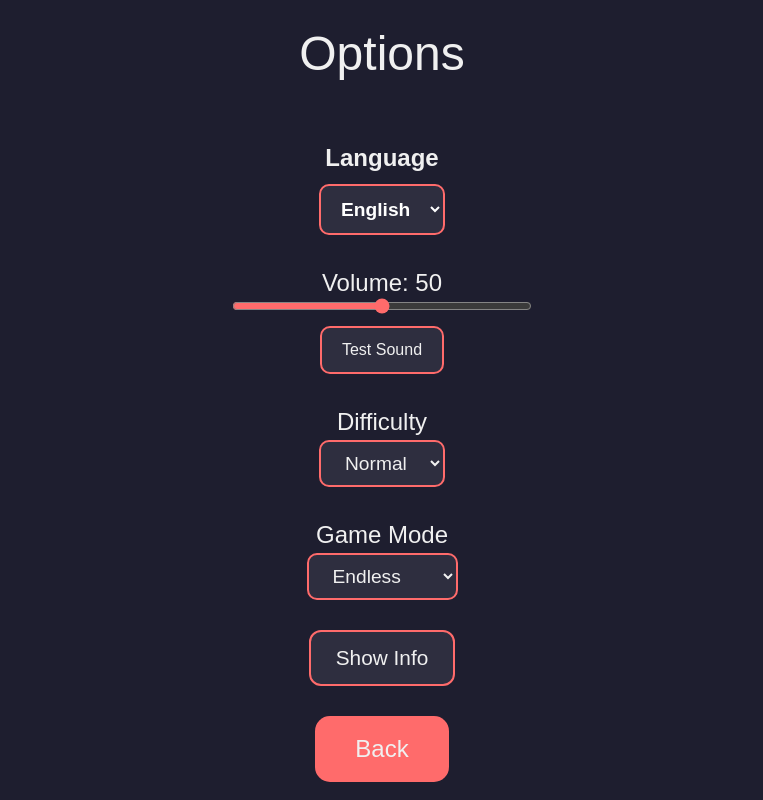
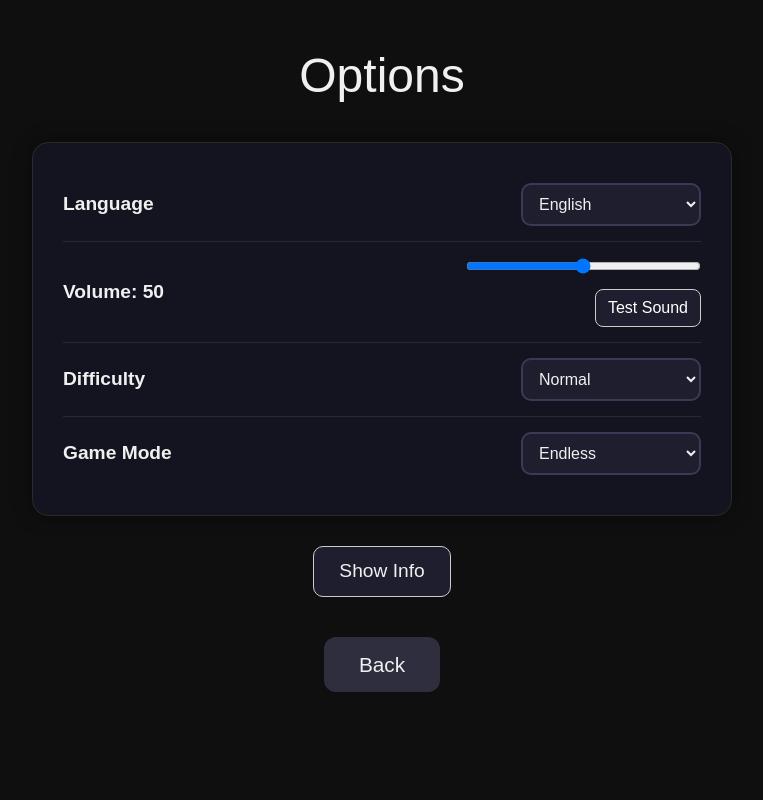
Before and after one commit to emppux5/opposites-peli, a Next.js app in the folder opposites-peli/: page /options in a window 1280 px wide. Shown: the whole page, without its empty margins (258-1021 px from the left). Built offline with nearby package versions, Linux system fonts and the light colour scheme.

Commit message:
update
väri muutettu

```diff
--- a/opposites-peli/app/options/page.tsx
+++ b/opposites-peli/app/options/page.tsx
@@ -4,12 +4,10 @@ import Link from "next/link";
 
 type Language = "fi" | "en";
 
-// 🍪 SET COOKIE
 function setCookie(name: string, value: string) {
   document.cookie = `${name}=${value}; path=/; max-age=31536000`;
 }
 
-// 🍪 GET COOKIE
 function getCookie(name: string) {
   const cookies = document.cookie.split("; ");
   for (let c of cookies) {
@@ -34,7 +32,6 @@ export default function Options() {
     dingRef.current = new Audio("/sounds/bell.ogg");
   }, []);
 
-  // 🔊 TEST SOUND FUNCTION
   const playTestSound = () => {
     if (dingRef.current && volume !== null) {
       dingRef.current.volume = volume / 100;
@@ -43,7 +40,6 @@ export default function Options() {
     }
   };
 
-  // 🔹 Ladataan asetukset
   useEffect(() => {
     const storedVolume = localStorage.getItem("volume");
     const storedDifficulty = localStorage.getItem("difficulty");
@@ -61,21 +57,18 @@ export default function Options() {
     }
   }, []);
 
-  // 🔹 Tallennetaan volume
   useEffect(() => {
     if (volume !== null) {
       localStorage.setItem("volume", volume.toString());
     }
   }, [volume]);
 
-  // 🔹 Tallennetaan difficulty
   useEffect(() => {
     if (difficulty !== null) {
       localStorage.setItem("difficulty", difficulty);
     }
   }, [difficulty]);
 
-  // 🔹 Tallennetaan kieli cookieen
   useEffect(() => {
     if (language) {
       setCookie("language", language);
@@ -97,13 +90,7 @@ export default function Options() {
       infoBtn: showInfo ? "Piilota ohje" : "Näytä ohje",
       back: "Takaisin",
       language: "Kieli",
-      info: `Etsi sanan vastakohta mahdollisimman nopeasti.
-Näet ruudulla sanan.
-Tehtäväsi on kirjoittaa sen vastakohta.
-
-Esimerkki:
-Kuuma → Kylmä
-Iso → Pieni`,
+      info: `Etsi sanan vastakohta mahdollisimman nopeasti.`,
       soundbutton: "Testaa ääni"
     },
     en: {
@@ -114,13 +101,7 @@ Iso → Pieni`,
       infoBtn: showInfo ? "Hide Info" : "Show Info",
       back: "Back",
       language: "Language",
-      info: `Find the opposite word as quickly as possible.
-You will see a word on the screen.
-Your task is to type its opposite.
-
-Example:
-Hot → Cold
-Big → Small`,
+      info: `Find the opposite word as quickly as possible.`,
       soundbutton: "Test Sound"
     }
   };
@@ -129,97 +110,116 @@ Big → Small`,
     return null;
   }
 
+  const rowStyle: React.CSSProperties = {
+    display: "flex",
+    justifyContent: "space-between",
+    alignItems: "center",
+    padding: "15px 0",
+    borderBottom: "1px solid #2a2a2a"
+  };
+
+  const labelStyle: React.CSSProperties = {
+    fontSize: "1.2rem",
+    fontWeight: "bold"
+  };
+
+  // ✅ Improved select style (clear + visible)
+  const selectStyle: React.CSSProperties = {
+    minWidth: "180px",
+    padding: "10px 12px",
+    borderRadius: "10px",
+    border: "2px solid #3a3a55",
+    backgroundColor: "#1E1E2F",
+    color: "#F0F0F0",
+    cursor: "pointer",
+    outline: "none",
+  };
+
   return (
     <div
       style={{
         display: "flex",
         flexDirection: "column",
         alignItems: "center",
-        justifyContent: "center",
         minHeight: "100vh",
-        backgroundColor: "#1E1E2F",
+        backgroundColor: "#0F0F0F",
         color: "#F0F0F0",
         fontFamily: "Arial, sans-serif",
-        gap: "30px",
+        padding: "40px 20px",
       }}
     >
-      <h1 style={{ fontSize: "3rem", marginBottom: "20px" }}>
+      <h1 style={{ fontSize: "3rem", marginBottom: "30px" }}>
         {text[language].options}
       </h1>
 
-      {/* 🌍 LANGUAGE */}
-      <div style={{ textAlign: "center" }}>
-        <p style={{ fontSize: "1.5rem", fontWeight: "bold", marginBottom: "8px" }}>
-          {text[language].language}
-        </p>
-
+      {/* SETTINGS PANEL */}
+      <div
+        style={{
+          width: "100%",
+          maxWidth: "700px",
+          backgroundColor: "#141420",
+          borderRadius: "16px",
+          padding: "25px 30px",
+          border: "1px solid #2a2a2a",
+          boxShadow: "0 0 20px rgba(0,0,0,0.4)"
+        }}
+      >
+        {/* LANGUAGE */}
+        <div style={rowStyle}>
+          <span style={labelStyle}>{text[language].language}</span>
           <select
             value={language}
             onChange={(e) => setLanguage(e.target.value as Language)}
-          style={{
-            fontSize: "1.2rem",
-            padding: "12px 16px",
-            borderRadius: "10px",
-            border: "2px solid #FF6B6B",
-            backgroundColor: "#2E2E3F",
-            color: "#FFFFFF",
-            cursor: "pointer",
-            outline: "none",
-            fontWeight: "bold",
-          }}
+            style={selectStyle}
+            onFocus={(e) => (e.currentTarget.style.border = "2px solid #6a6aff")}
+            onBlur={(e) => (e.currentTarget.style.border = "2px solid #3a3a55")}
           >
             <option value="fi">Suomi</option>
             <option value="en">English</option>
           </select>
         </div>
 
-      <div style={{ display: "flex", flexDirection: "column", alignItems: "center" }}>
-        <p style={{ fontSize: "1.5rem" }}>
+        {/* VOLUME */}
+        <div style={rowStyle}>
+          <span style={labelStyle}>
             {text[language].volume}: {volume}
-        </p>
+          </span>
 
+          <div style={{ minWidth: "180px", textAlign: "right" }}>
             <input
               type="range"
               min="0"
               max="100"
               value={volume}
               onChange={(e) => setVolume(Number(e.target.value))}
-          style={{ width: "300px", height: "10px", accentColor: "#FF6B6B" }}
+              style={{ width: "100%" }}
             />
             <button
               onClick={playTestSound}
               style={{
-            marginTop: "15px",
-            fontSize: "1rem",
-            padding: "10px 20px",
-            borderRadius: "10px",
-            border: "2px solid #FF6B6B",
-            backgroundColor: "#2E2E3F",
-            color: "#F0F0F0",
+                marginTop: "8px",
+                padding: "6px 12px",
+                borderRadius: "8px",
+                border: "1px solid #ccc",
+                backgroundColor: "#1E1E2F",
+                color: "#fff",
                 cursor: "pointer",
               }}
             >
               {text[language].soundbutton}
             </button>
           </div>
+        </div>
 
-      {/* Difficulty */}
-      <div style={{ display: "flex", flexDirection: "column", alignItems: "center" }}>
-        <p style={{ fontSize: "1.5rem" }}>
-          {text[language].difficulty}
-        </p>
+        {/* DIFFICULTY */}
+        <div style={rowStyle}>
+          <span style={labelStyle}>{text[language].difficulty}</span>
           <select
             value={difficulty}
             onChange={(e) => setDifficulty(e.target.value)}
-          style={{
-            fontSize: "1.2rem",
-            padding: "10px 20px",
-            borderRadius: "10px",
-            border: "2px solid #FF6B6B",
-            backgroundColor: "#2E2E3F",
-            color: "#F0F0F0",
-            cursor: "pointer",
-          }}
+            style={selectStyle}
+            onFocus={(e) => (e.currentTarget.style.border = "2px solid #6a6aff")}
+            onBlur={(e) => (e.currentTarget.style.border = "2px solid #3a3a55")}
           >
             <option>Easy</option>
             <option>Normal</option>
@@ -227,38 +227,32 @@ Big → Small`,
           </select>
         </div>
 
-      {/* Mode */}
-      <div style={{ display: "flex", flexDirection: "column", alignItems: "center" }}>
-        <p style={{ fontSize: "1.5rem" }}>
-          {text[language].mode}
-        </p>
+        {/* MODE */}
+        <div style={{ ...rowStyle, borderBottom: "none" }}>
+          <span style={labelStyle}>{text[language].mode}</span>
           <select
             value={mode}
             onChange={(e) => setMode(e.target.value)}
-          style={{
-            fontSize: "1.2rem",
-            padding: "10px 20px",
-            borderRadius: "10px",
-            border: "2px solid #FF6B6B",
-            backgroundColor: "#2E2E3F",
-            color: "#F0F0F0",
-            cursor: "pointer",
-          }}
+            style={selectStyle}
+            onFocus={(e) => (e.currentTarget.style.border = "2px solid #6a6aff")}
+            onBlur={(e) => (e.currentTarget.style.border = "2px solid #3a3a55")}
           >
             <option>Endless</option>
             <option>Challenge</option>
           </select>
         </div>
+      </div>
 
-      {/* Info */}
+      {/* INFO */}
       <button
         onClick={() => setShowInfo(!showInfo)}
         style={{
-          fontSize: "1.3rem",
+          marginTop: "30px",
+          fontSize: "1.2rem",
           padding: "10px 25px",
-          borderRadius: "12px",
-          border: "2px solid #FF6B6B",
-          backgroundColor: "#2E2E3F",
+          borderRadius: "10px",
+          border: "1px solid #ccc",
+          backgroundColor: "#1E1E2F",
           color: "#F0F0F0",
           cursor: "pointer",
         }}
@@ -269,30 +263,31 @@ Big → Small`,
       {showInfo && (
         <div
           style={{
+            marginTop: "15px",
             maxWidth: "600px",
-            backgroundColor: "#2E2E3F",
+            backgroundColor: "#1E1E2F",
             padding: "20px",
-            borderRadius: "15px",
+            borderRadius: "12px",
             textAlign: "center",
-            fontSize: "1.2rem",
-            whiteSpace: "pre-line"
+            border: "1px solid #333"
           }}
         >
           {text[language].info}
         </div>
       )}
 
-      {/* Back */}
+      {/* BACK */}
       <Link href="/">
         <button
           onMouseEnter={() => setHoverBack(true)}
           onMouseLeave={() => setHoverBack(false)}
           style={{
-            fontSize: "1.5rem",
-            padding: "15px 40px",
-            borderRadius: "15px",
+            marginTop: "40px",
+            fontSize: "1.3rem",
+            padding: "12px 35px",
+            borderRadius: "12px",
             border: "none",
-            backgroundColor: hoverBack ? "#FF8787" : "#FF6B6B",
+            backgroundColor: hoverBack ? "#3a3a55" : "#2E2E3F",
             color: "#F0F0F0",
             cursor: "pointer",
           }}
```
Lines whose indentation alone changed are shown as unchanged.
